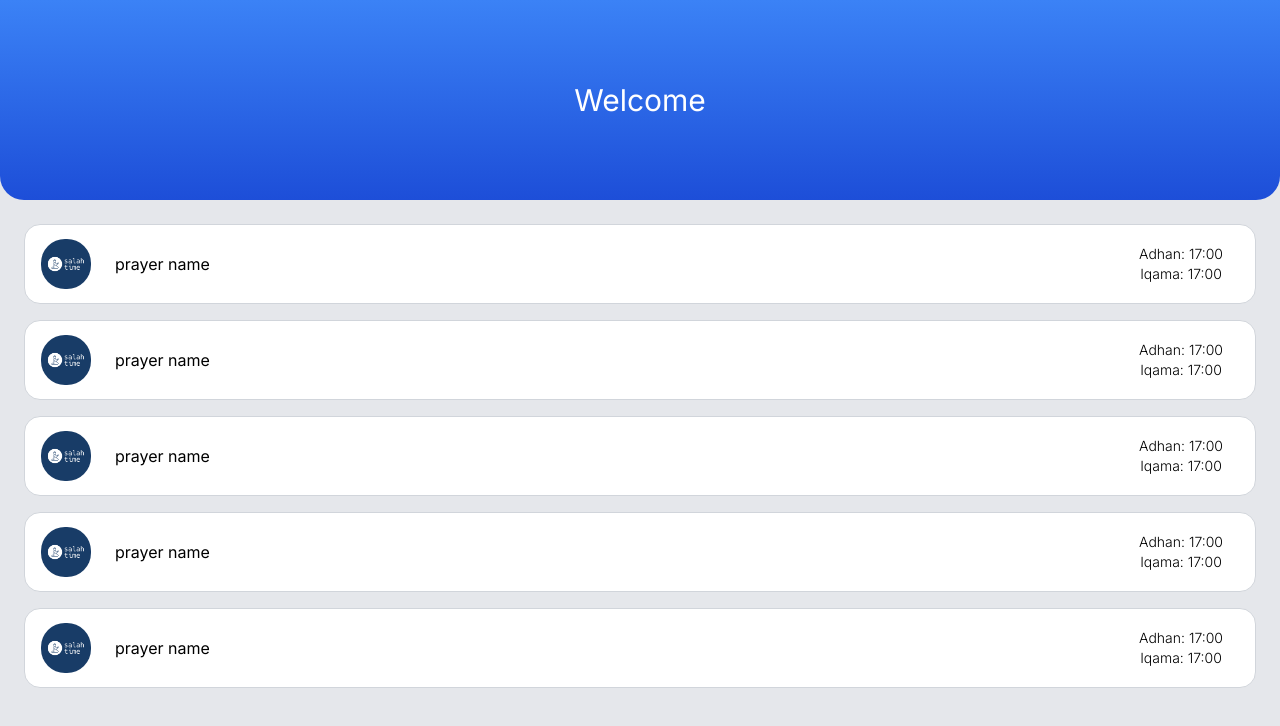
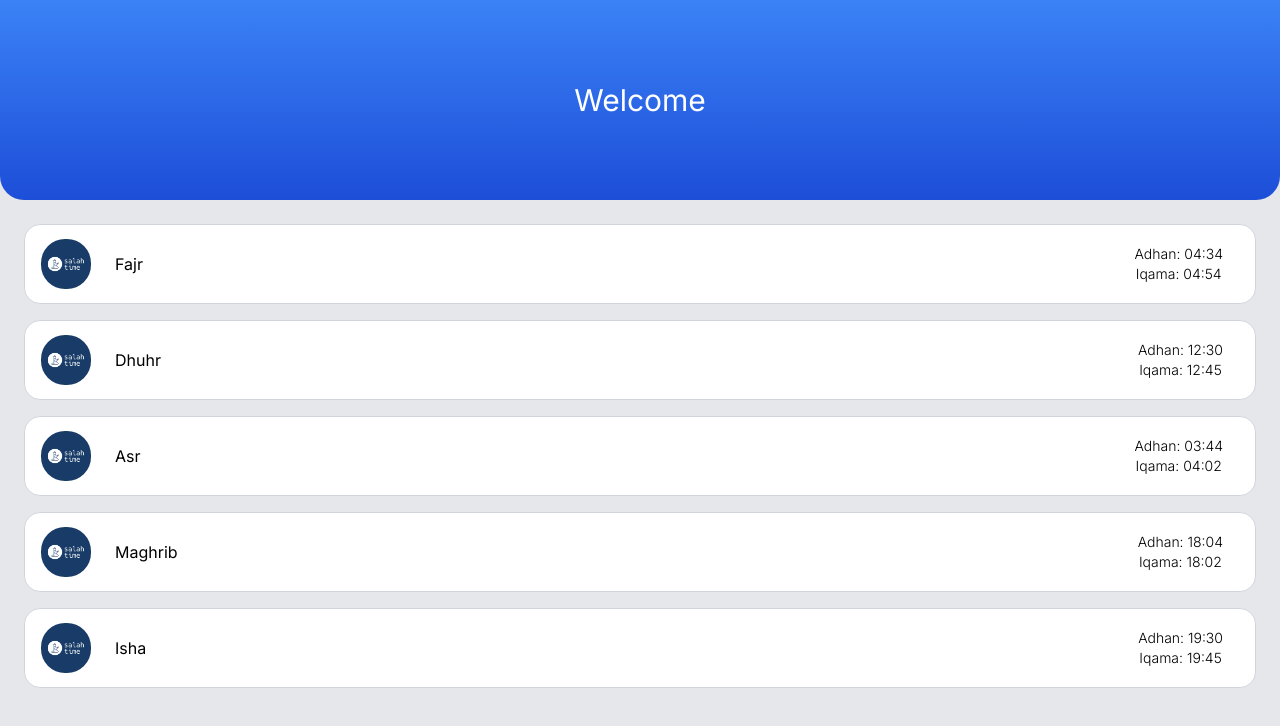
Before and after one commit to mamin11/salah-time, a Next.js app: page / in a window 1280 px wide. Shown: the top 726 px of the page. Built offline with nearby package versions, Linux system fonts and the light colour scheme.

Commit message:
chore: pass props to prayer tile

```diff
--- a/src/app/page.tsx
+++ b/src/app/page.tsx
@@ -1,6 +1,8 @@
 import Image from "next/image";
 
-function PrayerTile() {
+interface Prayer {name: string, adhan: string, iqama: string}
+
+function PrayerTile({prayer} :{prayer: Prayer}) {
   return (
     <div className="h-20 pl-4 pr-8 flex gap-2 justify-between items-center rounded-2xl w-full bg-white border border-solid border-gray-300">
     <div className="flex gap-6 items-center ">
@@ -14,15 +16,23 @@ function PrayerTile() {
     priority
   />
     </div>
-    <div>prayer name</div>
+    <div>{prayer.name}</div>
     </div>
     <div className="flex flex-col items-center font-light text-sm">
-      <p>Adhan: 17:00</p>
-      <p>Iqama: 17:00</p>
+      <p>Adhan: {prayer.adhan}</p>
+      <p>Iqama: {prayer.iqama}</p>
     </div>
   </div>
   );
 }
+
+const prayers :Prayer[] = [
+  {name: "Fajr", adhan: "04:34", iqama: "04:54"},
+  {name: "Dhuhr", adhan: "12:30", iqama: "12:45"},
+  {name: "Asr", adhan: "03:44", iqama: "04:02"},
+  {name: "Maghrib", adhan: "18:04", iqama: "18:02"},
+  {name: "Isha", adhan: "19:30", iqama: "19:45"}
+];
 
 export default function Home() {
   return (
@@ -32,11 +42,9 @@ export default function Home() {
       </div>
       <div className="h-3/4 p-6 w-full rounded-b-3xl flex flex-col gap-4">
 
-        <PrayerTile />
-        <PrayerTile />
-        <PrayerTile />
-        <PrayerTile />
-        <PrayerTile />
+        {prayers.map((prayer) => (
+          <PrayerTile prayer={prayer} />
+        ))}
       </div>
     </main>
   );
```
